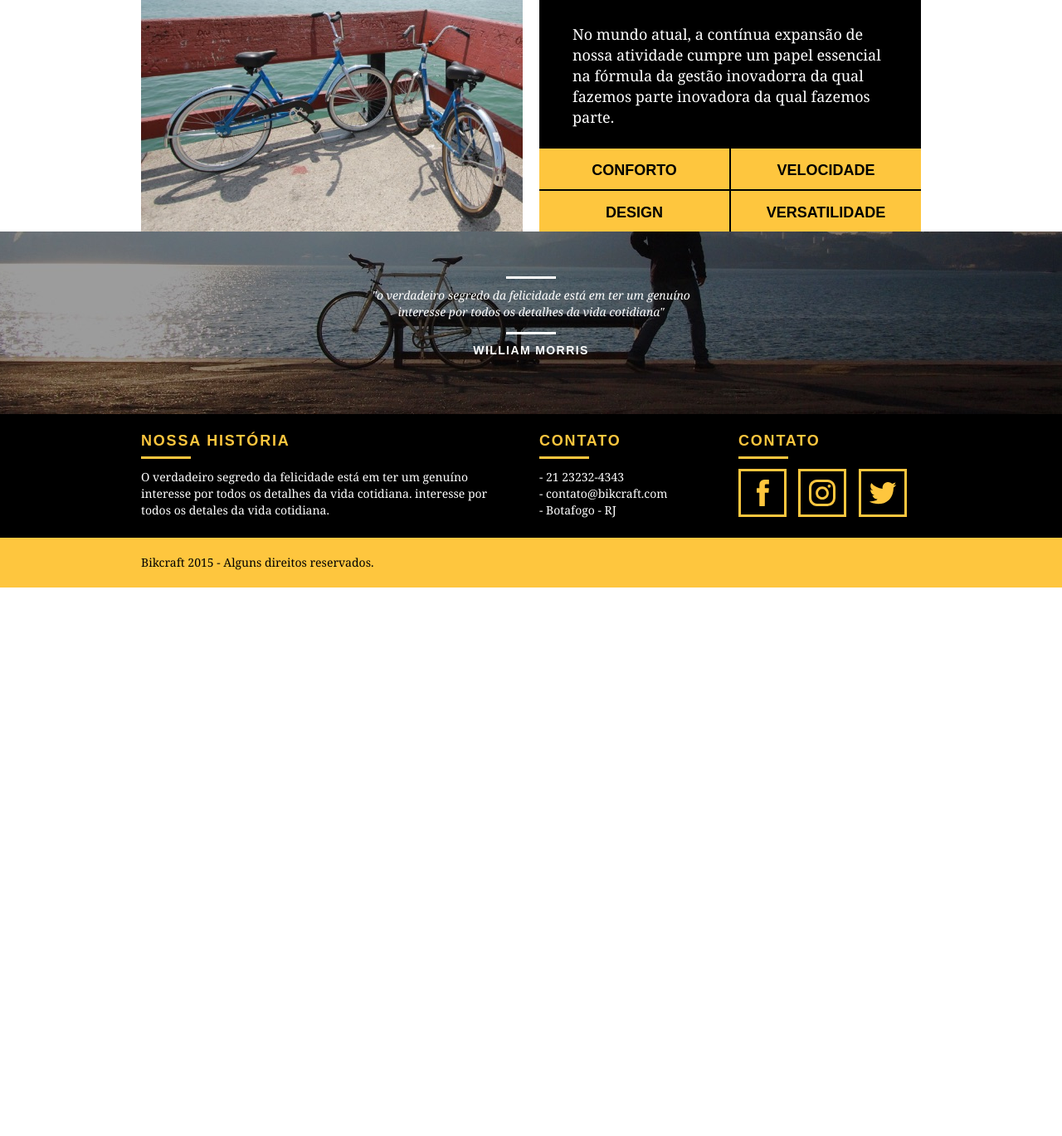
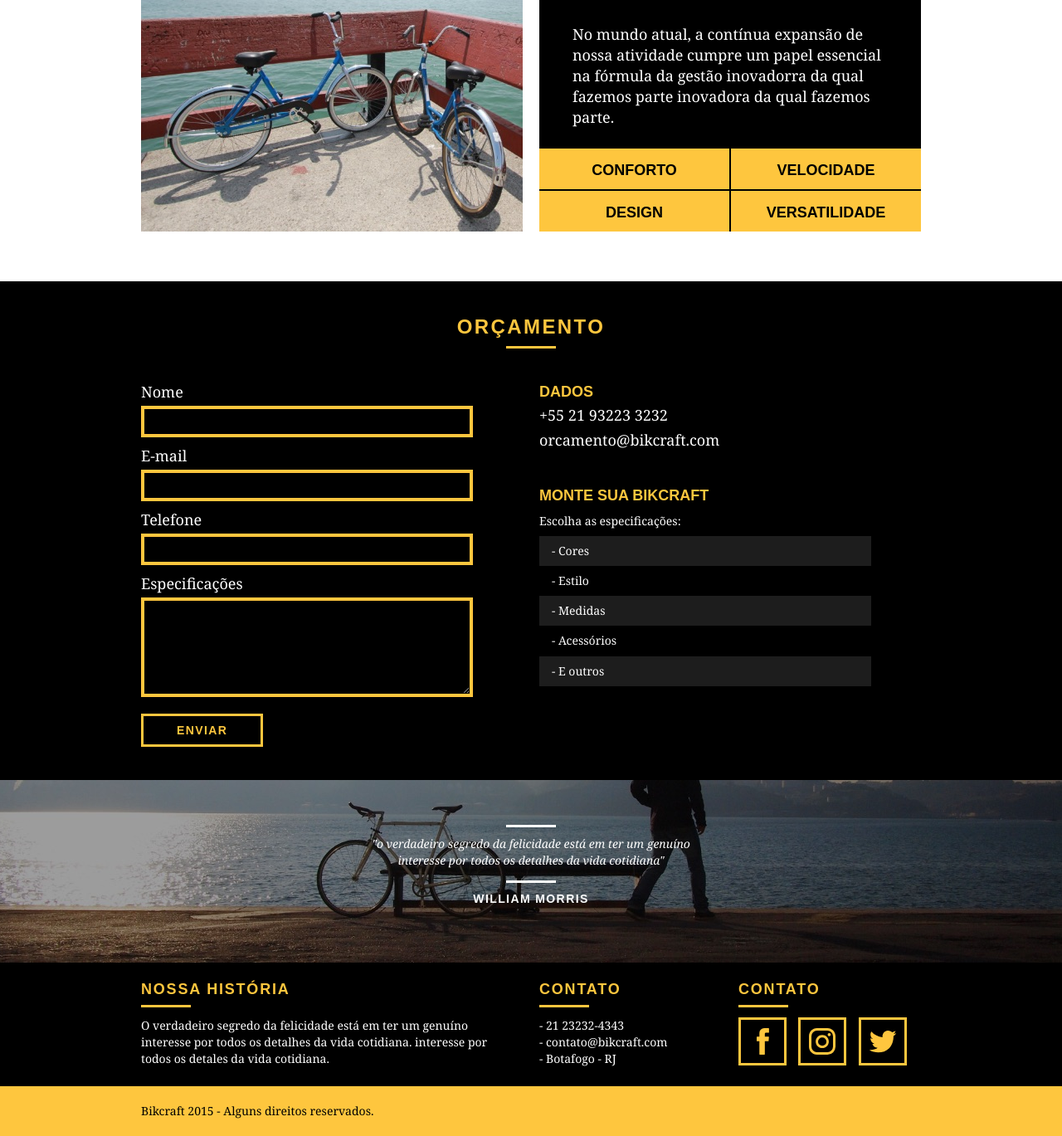
Before and after one commit to HumbertoTello/bikcraft, a PHP site: page /produtos.html in a window 1280 px wide. Shown: the part 1915-3284 px from the top of the page at 83% size. Before the commit the page ends 2623 px from the top, so only its background shows below. Run offline with PHP 8.4, Linux system fonts and the light colour scheme.

Commit message:
Produtos Forms

```diff
--- a/web/css/produtos.css
+++ b/web/css/produtos.css
@@ -70,3 +70,106 @@
 .produto_info ul li:nth-child(odd) {
   margin-right: 2px;
 }
+
+/* Orçamento */
+
+.orcamento {
+  margin-top: 60px;
+  background: #000;
+  width: 100%;
+  padding: 40px 0;
+}
+
+.orcamento h2 {
+  color: #fec63e;
+}
+
+.orcamento h2:after {
+  background: #fec63e;
+}
+
+.form {
+  padding-right: 60px;
+}
+
+.form label {
+  display: block;
+  color: #fff;
+  font-family: Georgia, 'Times New Roman', serif;
+  font-size: 18px;
+  line-height: 25px;
+  margin-bottom: 4px;
+}
+
+.form input {
+  display: block;
+  width: 100%;
+  border: 4px solid #fec63e;
+  background: none;
+  color: #fff;
+  font-size: 14px;
+  font-family: Georgia, 'Times New Roman', serif;
+  padding: 7px 10px;
+  margin-bottom: 10px;
+  outline: none;
+}
+
+.form textarea {
+  display: block;
+  width: 100%;
+  height: 120px;
+  border: 4px solid #fec63e;
+  background: none;
+  color: #fff;
+  font-size: 14px;
+  font-family: Georgia, 'Times New Roman', serif;
+  padding: 7px 10px;
+  margin-bottom: 20px;
+  outline: none;
+}
+
+.form button {
+  padding: 7px 40px;
+  background: none;
+}
+
+.orcamento_dados {
+  color: #fff;
+}
+
+.orcamento_dados h3 {
+  font-size: 18px;
+  font-weight: bold;
+  line-height: 25px;
+  color: #fec63e;
+  text-transform: uppercase;
+}
+
+.orcamento_dados span {
+  display: block;
+  font-size: 18px;
+  line-height: 30px;
+  font-family: Georgia, 'Times New Roman', serif;
+}
+
+.dados_email {
+  margin-bottom: 40px;
+}
+
+.orcamento_dados ul {
+  padding-right: 60px;
+}
+
+.orcamento_dados ul li {
+  font-family: Georgia, 'Times New Roman', serif;
+  font-size: 14px;
+  padding: 10px 15px;
+}
+
+.orcamento_dados ul li:nth-child(odd) {
+  background: #1d1d1d;
+}
+
+.orcamento_dados p {
+  margin:8px 0;
+}
--- a/web/produtos.html
+++ b/web/produtos.html
@@ -101,6 +101,37 @@
     </div>
   </section>
 
+  <section class="orcamento">
+    <div class="container">
+      <h2 class="subtitulo">Orçamento</h2>
+      <form id="form-orcamento" class="form grid-8">
+        <label for="nome">Nome</label>
+        <input type="text" id="nome">
+        <label for="email">E-mail</label>
+        <input type="text" id="email">
+        <label for="telefone">Telefone</label>
+        <input type="text" id="telefone">
+        <label for="espec">Especificações</label>
+        <textarea id="espec"></textarea>
+        <button type="submit" class="btn">Enviar</button>
+      </form>
+      <div class="orcamento_dados grid-8">
+        <h3>Dados</h3>
+        <span>+55 21 93223 3232</span>
+        <span class="dados_email">orcamento@bikcraft.com</span>
+        <h3>Monte sua Bikcraft</h3>
+        <p>Escolha as especificações:</p>
+        <ul>
+          <li>- Cores</li>
+          <li>- Estilo</li>
+          <li>- Medidas</li>
+          <li>- Acessórios</li>
+          <li>- E outros</li>
+        </ul>
+      </div>
+    </div>
+  </section>
+
   <section class="quebra">
     <blockquote class="quote-externo container">
       <p>"o verdadeiro segredo da felicidade está em ter um genuíno interesse por todos os detalhes da vida cotidiana"</p>
```
